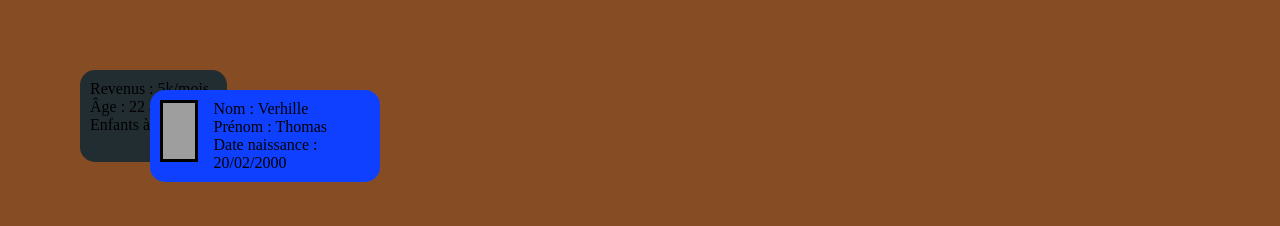
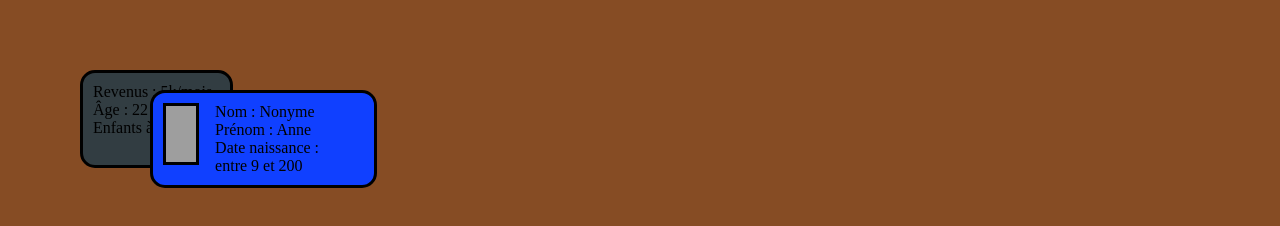
Before and after one commit to Etinee/Nuit-de-l-Info-2019, a plain HTML site: page index.html in a window 1280 px wide. Shown: the part 570-796 px from the top of the page. Drawn offline with nearby package versions, Linux system fonts and the light colour scheme; grey boxes are pictures that could not be loaded.

Commit message:
some graphics

```diff
--- a/index.html
+++ b/index.html
@@ -23,9 +23,9 @@
 		<div id="ID_card" class="draggable">
 			<img src="sprite/close_door.png" id="profile">
 			<div>
-				Nom : Verhille<br>
-				Prénom : Thomas<br>
-				Date naissance :<br> 20/02/2000
+				Nom : Nonyme<br>
+				Prénom : Anne<br>
+				Date naissance :<br> entre 9 et 200
 			</div>
 		</div>
 
--- a/style.css
+++ b/style.css
@@ -15,6 +15,7 @@ body{
 	position: absolute;
 	top: 80px;
 	left: 80px;
+	border: 3px solid black;
 }
 
 
@@ -80,7 +81,7 @@ body{
 }
 
 #formulaire{
-	background-color : #222D32;
+	background-color : #323D42;
 	border: 1px solid black
 	width:15%;
 	height:30%;
```
